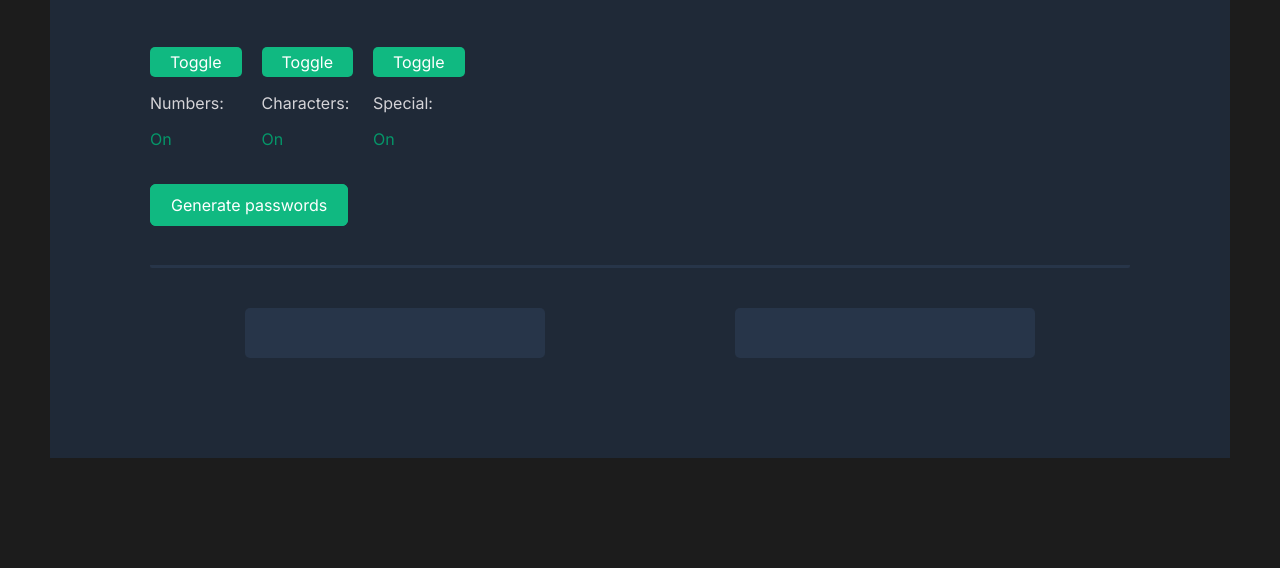
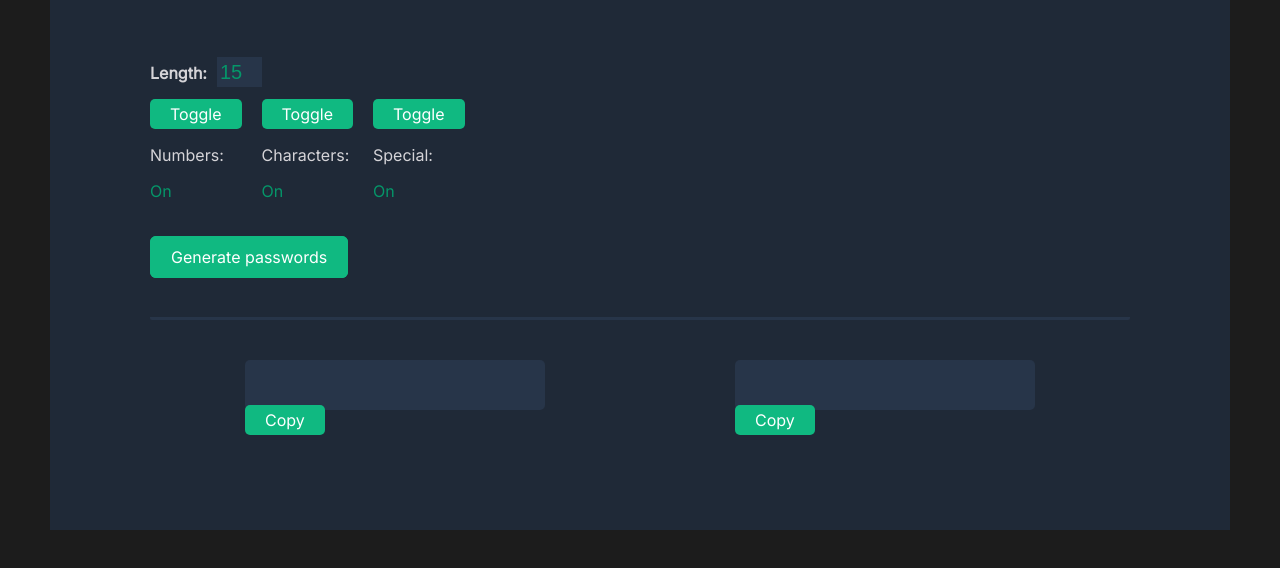
Before and after one commit to SupremeWolfe/password-generator, a plain HTML site: page index.html in a window 1280 px wide. Shown: the part 260-828 px from the top of the page. Before the commit the page ends 800 px from the top, so only its background shows below. Drawn offline with Linux system fonts and the light colour scheme.

Commit message:
v2.1
added input for password length
max. 20 characters

```diff
--- a/index.css
+++ b/index.css
@@ -94,5 +94,17 @@ btn{
 }
 
 #lengthInput{
-    margin-bottom: 20px;;
+    height: 30px;
+    width: 45px;;
+    margin-top: 10px;
+    background-color: #273549;
+    border: 1px solid #273549;
+    font-size: 20px;
+    color: #059669;
 }
+
+#main-length{
+    display: flex;
+    gap: 10px;
+    color: #D5D4D8;
+}
--- a/index.html
+++ b/index.html
@@ -18,7 +18,10 @@
                     <h1 class="text green">random password</h1>
                     <h3 style="margin: 0px;" >Never use an insecure password again.</h3>
                 </div>
-
+                <div id="main-length">
+                    <p style="font-weight: bold;">Length:</p>
+                    <input type="number" id="lengthInput" placeholder="Max.: 20 chars" >
+                </div>
                 <div id="main-toggle">
 
                     <div class="toggle">
@@ -43,12 +46,17 @@
                 <btn onclick="generatePw()" id="pwBtn">Generate passwords</btn>
             </div>
             <div id="main-bottom">
-                <div class="output">
-                    <p id="output1-el" class="pw"></p>
+                <div>
+                    <div class="output">
+                        <p id="output1-el" class="pw"></p>
+                    </div>
+                    <btn onclick="copyPw1()">Copy</btn>
                 </div>
-
-                <div class="output">
-                    <p id="output2-el" class="pw"></p>
+                <div>
+                    <div class="output">
+                        <p id="output2-el" class="pw"></p>
+                    </div>
+                    <btn>Copy</btn>
                 </div>
 
             </div>
--- a/index.js
+++ b/index.js
@@ -10,13 +10,16 @@ const characLett = ["A","B","C","D","E","F","G","H","I","J","K","L","M","N","O",
 const characSpec = ["~","`","!","@","#","$","%","^","&","*","(",")","_","-","+",
 "=","{","[","}","]",",","|",":",";","<",">",".","?","/"]
 
+document.getElementById("lengthInput").value = 15
 
+let pw1 = ""
+let pw2 = ""
 
 
 
 let output1El = document.getElementById("output1-el")
 let output2El = document.getElementById("output2-el")
-let pwLength = 15
+let pwLength = document.getElementById("lengthInput").value
 
 let numbers = document.getElementById("numberToggle-el")
 let character = document.getElementById("characterToggle-el")
@@ -89,8 +92,12 @@ function genRanItem(){
 }
 
 function generatePw(){
-    let pw1 = ""
-    let pw2 = ""
+
+    pwLength = document.getElementById("lengthInput").value
+    if (pwLength > 20){
+        pwLength = 20
+        document.getElementById("lengthInput").value = 20
+    }
 
     for (i = 0; i < pwLength; i++){
         pw1 += genRanItem()
@@ -99,7 +106,9 @@ function generatePw(){
 
     output1El.textContent = pw1
     output2El.textContent = pw2
+
 }
+
 
 /*function altGenPw(){
     let sum = []
```
